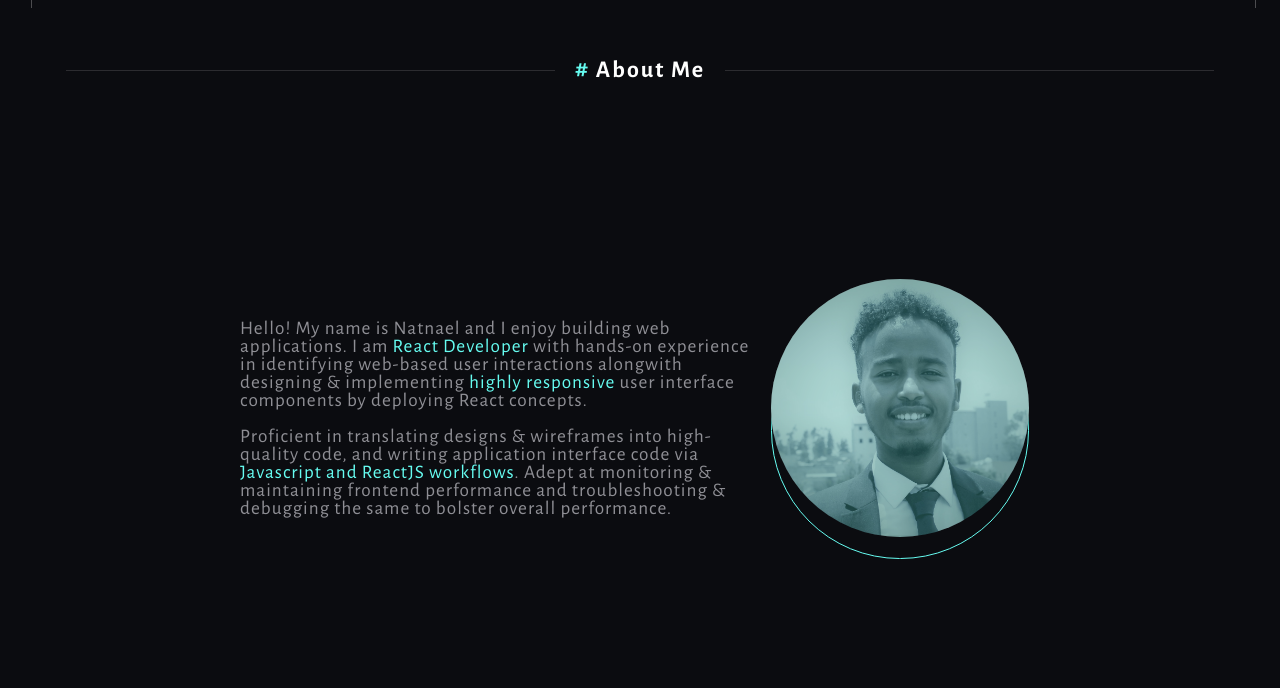
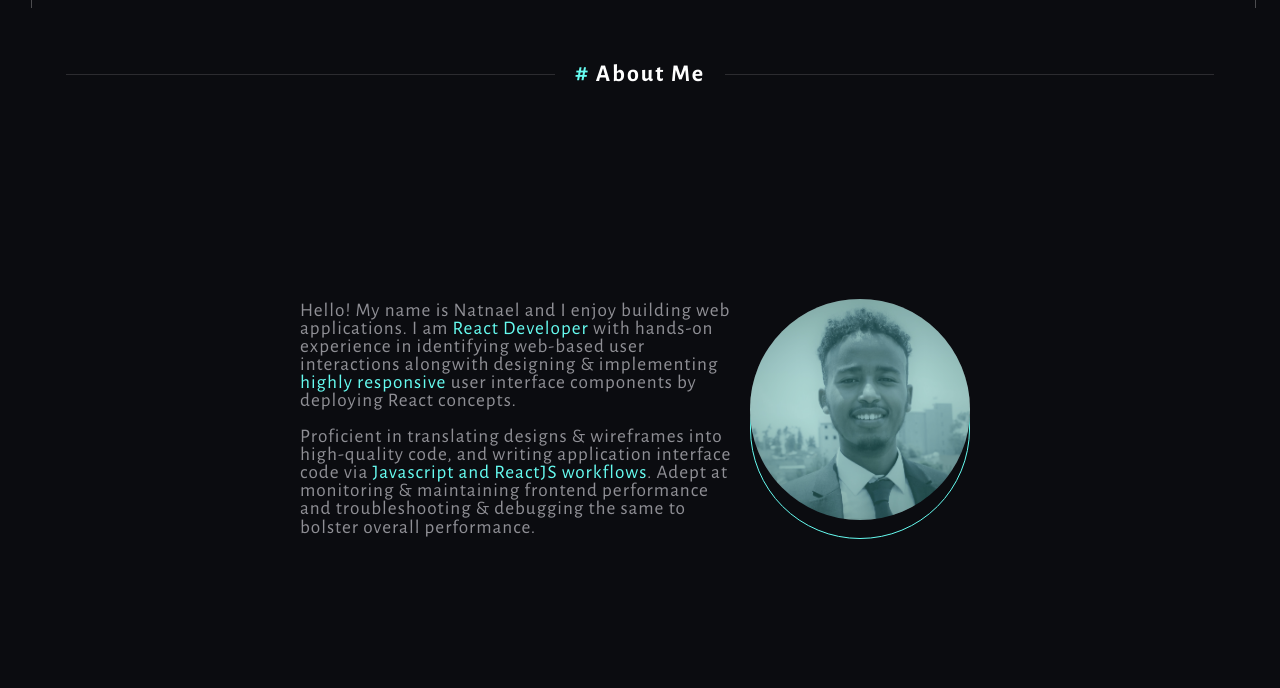
Before and after one commit to NatiG100/portfolio, a React (Create React App) app: page / in a window 1280 px wide. Shown: the part 792-1480 px from the top of the page. Built offline with nearby package versions, Linux system fonts and the light colour scheme.

Commit message:
fix layout in some sections

```diff
--- a/src/sections/AboutSection/AboutSectionElements.js
+++ b/src/sections/AboutSection/AboutSectionElements.js
@@ -13,13 +13,17 @@ export const StyledAboutSection = styled.section`
     margin-right: auto;
     padding: 4%;
 
+    padding-top: 55px;
+    padding-bottom: 55px;
 `;
 
 export const StyledAboutWrapper = styled.div`
     margin-left: auto;
     margin-right: auto;
     width: 100%;
-    max-width: 800px;
+    max-width: 680px;
+    margin-top: 30px;
+    margin-bottom: 30px;
     display:grid;
     grid-template-columns:1fr max-content ;
     align-items: center;
@@ -39,7 +43,10 @@ export const StyledP = styled.p`
     letter-spacing: 1px;
     font-weight: 300;
     @media ${theme.breakPoints.device.laptop}{
-        text-align: center;
+        text-align: justify;
+        letter-spacing:0px ;
+        font-size:${theme.font.lg} ;
+        text-indent:30px;
     }
     em{
         font-style: normal;
--- a/src/sections/AboutSection/index.jsx
+++ b/src/sections/AboutSection/index.jsx
@@ -17,7 +17,7 @@ const AboutSection = ({data=""}) => {
               <StyledP>
                 {data}
               </StyledP>
-              <ImageDisplay img={profile} dimension="280px"/>
+              <ImageDisplay img={profile} dimension="240px"/>
           </StyledAboutWrapper>
       </StyledAboutSection>
   )
--- a/src/sections/ProjectsSection/ProjectsSectionElemens.js
+++ b/src/sections/ProjectsSection/ProjectsSectionElemens.js
@@ -13,9 +13,11 @@ export const StyledProjectsSection = styled.section`
     padding-right: 6%;
     padding-top: 50px;
     padding-bottom: 50px;
+    overflow:hide ;
 `;
 
 export const StyledProjectsSectionWrapper = styled.div`
+
     width: 100%;
     display: grid;
     grid-template-columns: 1fr 1fr 1fr;
```
